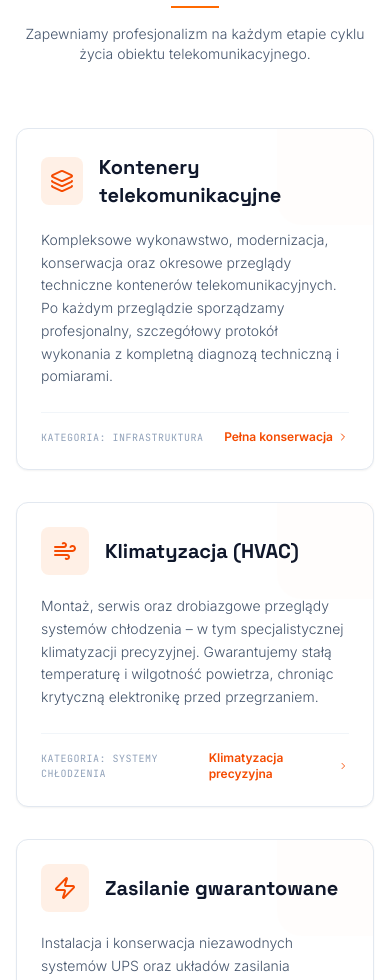
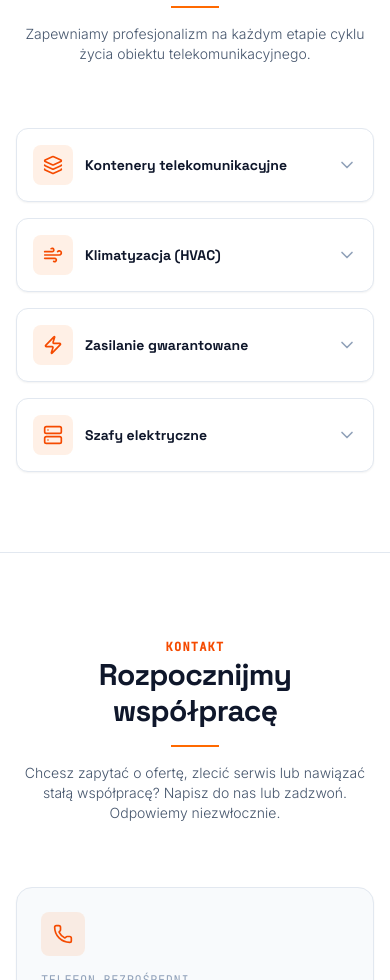
Before and after one commit to wmiga5/Eminstall-website, a React (Vite) app: page / in a window 390 px wide. Shown: the part 3840-4820 px from the top of the page. Built offline with nearby package versions, Linux system fonts and the light colour scheme.

Commit message:
refactor(nav): simplify menu and update contact phone
Remove "Why Us" link, update contact phone number, and prepare state for mobile service expansion.

```diff
--- a/src/App.tsx
+++ b/src/App.tsx
@@ -17,6 +17,7 @@ import {
   ArrowUpRight,
   ChevronLeft,
   ChevronRight,
+  ChevronDown,
   Server,
   Building,
   Check,
@@ -39,6 +40,7 @@ export default function App() {
   const [selectedProject, setSelectedProject] = useState<number | null>(null);
   const [visibleCount, setVisibleCount] = useState(4);
   const [startIndex, setStartIndex] = useState(0);
+  const [activeMobileService, setActiveMobileService] = useState<number | null>(null);
 
   const t = TRANSLATIONS[lang];
 
@@ -225,13 +227,6 @@ export default function App() {
               {t.nav.services}
             </button>
             <button
-              onClick={() => handleScrollTo('dlaczego-my')}
-              className="text-sm font-medium text-slate-600 hover:text-orange-600 transition-colors cursor-pointer"
-              id="nav-link-why-us"
-            >
-              {t.nav.whyUs}
-            </button>
-            <button
               onClick={() => handleScrollTo('realizacje')}
               className="text-sm font-medium text-slate-600 hover:text-orange-600 transition-colors cursor-pointer"
               id="nav-link-realizations"
@@ -269,12 +264,12 @@ export default function App() {
 
             {/* Quick Contact phone header */}
             <a
-              href="tel:517715585"
+              href="tel:696381123"
               className="inline-flex items-center justify-center rounded-lg bg-slate-900 hover:bg-orange-600 px-4 py-2 text-sm font-semibold text-white transition-all cursor-pointer shadow-xs"
               id="header-phone-cta"
             >
               <Phone className="mr-2 h-3.5 w-3.5" />
-              517 715 585
+              696 381 123
             </a>
           </div>
 
@@ -335,13 +330,6 @@ export default function App() {
                 {t.nav.services}
               </button>
               <button
-                onClick={() => handleScrollTo('dlaczego-my')}
-                className="flex w-full items-center py-2.5 px-3 text-base font-semibold rounded-lg text-slate-700 hover:bg-slate-50 hover:text-orange-600 transition-all cursor-pointer"
-                id="mobile-link-why"
-              >
-                {t.nav.whyUs}
-              </button>
-              <button
                 onClick={() => handleScrollTo('realizacje')}
                 className="flex w-full items-center py-2.5 px-3 text-base font-semibold rounded-lg text-slate-700 hover:bg-slate-50 hover:text-orange-600 transition-all cursor-pointer"
                 id="mobile-link-realizations"
@@ -359,12 +347,12 @@ export default function App() {
 
             <div className="pt-4 border-t border-slate-100">
               <a
-                href="tel:517715585"
+                href="tel:696381123"
                 className="flex items-center justify-center w-full rounded-lg bg-orange-500 py-3 text-center text-sm font-bold text-white shadow-xs hover:bg-orange-600 transition-all"
                 id="mobile-phone-cta"
               >
                 <Phone className="mr-2 h-4 w-4" />
-                +48 517 715 585
+                +48 696 381 123
               </a>
             </div>
           </div>
@@ -665,7 +653,9 @@ export default function App() {
               <ChevronLeft className="h-5 w-5" />
             </button>
             <span className="text-xs font-mono font-bold text-slate-500 select-none bg-white border border-slate-200/60 px-3 py-1.5 rounded-full shadow-2xs">
-              {startIndex + 1} - {Math.min(realizationsData.length, startIndex + visibleCount)} / {realizationsData.length}
+              {visibleCount === 1
+                ? `${startIndex + 1} / ${realizationsData.length}`
+                : `${startIndex + 1} - ${Math.min(realizationsData.length, startIndex + visibleCount)} / ${realizationsData.length}`}
             </span>
             <button
               onClick={() => setStartIndex((prev) => Math.min(realizationsData.length - visibleCount, prev + 1))}
@@ -817,8 +807,8 @@ export default function App() {
             <p className="text-slate-600 text-sm md:text-base font-light">{t.services.subtitle}</p>
           </div>
 
-          {/* Services Grid */}
-          <div className="grid grid-cols-1 md:grid-cols-2 gap-8" id="services-grid">
+          {/* Services Grid - Desktop View */}
+          <div className="hidden md:grid grid-cols-1 md:grid-cols-2 gap-8" id="services-grid-desktop">
             {/* Service 1: Telecom Containers */}
             <motion.div
               whileHover={{ y: -5 }}
@@ -939,111 +929,116 @@ export default function App() {
               </div>
             </motion.div>
           </div>
+
+          {/* Services Accordion - Mobile View */}
+          <div className="grid md:hidden grid-cols-1 gap-4" id="services-grid-mobile">
+            {[
+              {
+                id: 1,
+                icon: Layers,
+                title: t.services.serv1Title,
+                desc: t.services.serv1Desc,
+                category: lang === 'PL' ? 'KATEGORIA: INFRASTRUKTURA' : lang === 'EN' ? 'CATEGORY: INFRASTRUCTURE' : 'KATEGORIE: INFRASTRUKTUR',
+                badge: lang === 'PL' ? 'Pełna konserwacja' : lang === 'EN' ? 'Full maintenance' : 'Komplette Wartung'
+              },
+              {
+                id: 2,
+                icon: Wind,
+                title: t.services.serv2Title,
+                desc: t.services.serv2Desc,
+                category: lang === 'PL' ? 'KATEGORIA: SYSTEMY CHŁODZENIA' : lang === 'EN' ? 'CATEGORY: COOLING SYSTEMS' : 'KATEGORIE: KÜHLSYSTEME',
+                badge: lang === 'PL' ? 'Klimatyzacja precyzyjna' : lang === 'EN' ? 'Precision cooling' : 'Präzisionskühlung'
+              },
+              {
+                id: 3,
+                icon: Zap,
+                title: t.services.serv3Title,
+                desc: t.services.serv3Desc,
+                category: lang === 'PL' ? 'KATEGORIA: ENERGETYKA' : lang === 'EN' ? 'CATEGORY: POWER' : 'KATEGORIE: ENERGIE',
+                badge: lang === 'PL' ? 'Systemy UPS & Agregaty' : lang === 'EN' ? 'UPS & Generators' : 'USV & Generatoren'
+              },
+              {
+                id: 4,
+                icon: Server,
+                title: t.services.serv4Title,
+                desc: t.services.serv4Desc,
+                category: lang === 'PL' ? 'KATEGORIA: PREFABRYKACJA' : lang === 'EN' ? 'CATEGORY: PREFABRICATION' : 'KATEGORIE: VORFERTIGUNG',
+                badge: lang === 'PL' ? 'Certyfikowane komponenty' : lang === 'EN' ? 'Certified components' : 'Zertifizierte Bauteile',
+                partners: ['Hager', 'Socomec', 'Vertiv']
+              }
+            ].map((service) => {
+              const IconComponent = service.icon;
+              const isOpen = activeMobileService === service.id;
+              return (
+                <div
+                  key={service.id}
+                  className="rounded-xl border border-slate-200 bg-white shadow-xs overflow-hidden transition-all"
+                >
+                  <button
+                    onClick={() => setActiveMobileService(isOpen ? null : service.id)}
+                    className="w-full flex items-center justify-between p-4 text-left hover:bg-slate-50 transition-colors focus:outline-hidden"
+                  >
+                    <div className="flex items-center space-x-3">
+                      <div className={`flex h-10 w-10 items-center justify-center rounded-lg transition-colors ${isOpen ? 'bg-orange-500 text-white' : 'bg-orange-500/10 text-orange-600'}`}>
+                        <IconComponent className="h-5 w-5" />
+                      </div>
+                      <h3 className="font-display text-sm font-bold text-slate-900 pr-2">
+                        {service.title}
+                      </h3>
+                    </div>
+                    <motion.div
+                      animate={{ rotate: isOpen ? 180 : 0 }}
+                      transition={{ duration: 0.2 }}
+                      className="text-slate-400 shrink-0"
+                    >
+                      <ChevronDown className="h-5 w-5" />
+                    </motion.div>
+                  </button>
+
+                  <AnimatePresence initial={false}>
+                    {isOpen && (
+                      <motion.div
+                        initial={{ height: 0, opacity: 0 }}
+                        animate={{ height: 'auto', opacity: 1 }}
+                        exit={{ height: 0, opacity: 0 }}
+                        transition={{ duration: 0.25, ease: 'easeInOut' }}
+                        className="overflow-hidden"
+                      >
+                        <div className="p-4 pt-1 border-t border-slate-100 bg-slate-50/30 space-y-4">
+                          <p className="text-slate-600 font-light text-xs leading-relaxed">
+                            {service.desc}
+                          </p>
+
+                          {service.partners && (
+                            <div className="flex flex-wrap gap-1.5 items-center">
+                              {service.partners.map((partner) => (
+                                <span key={partner} className="text-[9px] font-mono text-slate-600 bg-slate-100 border border-slate-200 px-2 py-0.5 rounded">
+                                  {partner}
+                                </span>
+                              ))}
+                            </div>
+                          )}
+
+                          <div className="flex items-center justify-between text-[9px] pt-2 border-t border-slate-100">
+                            <span className="font-mono uppercase tracking-wider text-slate-400">
+                              {service.category}
+                            </span>
+                            <span className="font-semibold text-orange-600 flex items-center gap-0.5">
+                              {service.badge} <ChevronRight className="h-2.5 w-2.5" />
+                            </span>
+                          </div>
+                        </div>
+                      </motion.div>
+                    )}
+                  </AnimatePresence>
+                </div>
+              );
+            })}
+          </div>
         </div>
       </section>
 
-      {/* WHY US & PROJECTS HIGHLIGHT */}
-      <section id="dlaczego-my" className="relative py-20 md:py-28 border-t border-slate-200 bg-slate-50/50">
-        <div className="mx-auto max-w-7xl px-4 sm:px-6 lg:px-8">
-          <div className="grid grid-cols-1 lg:grid-cols-12 gap-12 lg:gap-16">
-            {/* Left side: Why Us Pillars */}
-            <div className="lg:col-span-7 space-y-8" id="why-us-pillars">
-              <div className="space-y-2">
-                <span className="text-xs font-bold tracking-widest text-orange-600 uppercase font-mono">{t.whyUs.header}</span>
-                <h2 className="font-display text-3xl sm:text-4xl font-bold tracking-tight text-slate-900">{t.whyUs.title}</h2>
-              </div>
 
-              <div className="grid grid-cols-1 sm:grid-cols-2 gap-6">
-                {/* Pillar 1 */}
-                <div className="space-y-2">
-                  <div className="flex items-center space-x-2.5">
-                    <span className="flex h-5 w-5 items-center justify-center rounded bg-orange-500/10 text-orange-600 text-xs font-bold font-mono">01</span>
-                    <h3 className="font-bold text-slate-900 text-base">{t.whyUs.point1Title}</h3>
-                  </div>
-                  <p className="text-slate-600 text-sm leading-relaxed pl-7">
-                    {t.whyUs.point1Desc}
-                  </p>
-                </div>
-
-                {/* Pillar 2 */}
-                <div className="space-y-2">
-                  <div className="flex items-center space-x-2.5">
-                    <span className="flex h-5 w-5 items-center justify-center rounded bg-orange-500/10 text-orange-600 text-xs font-bold font-mono">02</span>
-                    <h3 className="font-bold text-slate-900 text-base">{t.whyUs.point2Title}</h3>
-                  </div>
-                  <p className="text-slate-600 text-sm leading-relaxed pl-7">
-                    {t.whyUs.point2Desc}
-                  </p>
-                </div>
-
-                {/* Pillar 3 */}
-                <div className="space-y-2">
-                  <div className="flex items-center space-x-2.5">
-                    <span className="flex h-5 w-5 items-center justify-center rounded bg-orange-500/10 text-orange-600 text-xs font-bold font-mono">03</span>
-                    <h3 className="font-bold text-slate-900 text-base">{t.whyUs.point3Title}</h3>
-                  </div>
-                  <p className="text-slate-600 text-sm leading-relaxed pl-7">
-                    {t.whyUs.point3Desc}
-                  </p>
-                </div>
-
-                {/* Pillar 4 */}
-                <div className="space-y-2">
-                  <div className="flex items-center space-x-2.5">
-                    <span className="flex h-5 w-5 items-center justify-center rounded bg-orange-500/10 text-orange-600 text-xs font-bold font-mono">04</span>
-                    <h3 className="font-bold text-slate-900 text-base">{t.whyUs.point4Title}</h3>
-                  </div>
-                  <p className="text-slate-600 text-sm leading-relaxed pl-7">
-                    {t.whyUs.point4Desc}
-                  </p>
-                </div>
-              </div>
-            </div>
-
-            {/* Right side: Projects Highlight Description */}
-            <div className="lg:col-span-5" id="why-us-highlight-card">
-              <div className="relative rounded-2xl border border-slate-200 bg-slate-50 p-6 md:p-8 space-y-6 shadow-xs">
-                <div className="flex items-center space-x-3 border-b border-slate-250 pb-4">
-                  <CheckCircle2 className="text-orange-500 h-5.5 w-5.5 shrink-0" />
-                  <h3 className="font-display text-lg font-bold text-slate-900 uppercase tracking-wide">
-                    {t.whyUs.projectsTitle}
-                  </h3>
-                </div>
-
-                <p className="text-slate-600 font-light text-sm leading-relaxed">
-                  {t.whyUs.projectsDesc}
-                </p>
-
-                {/* Scope badges */}
-                <div className="pt-4 border-t border-slate-200 space-y-3">
-                  <span className="block text-[10px] font-mono uppercase tracking-widest text-slate-400">
-                    {lang === 'PL' ? 'SPECYFIKACJA TECHNICZNA' : lang === 'EN' ? 'TECHNICAL SPECIFICATION' : 'TECHNISCHE DATEN'}
-                  </span>
-
-                  <div className="grid grid-cols-2 gap-3 text-xs">
-                    <div className="flex items-center space-x-2 text-slate-600">
-                      <div className="h-1.5 w-1.5 rounded-full bg-orange-500" />
-                      <span>{lang === 'PL' ? 'Uprawnienia SEP' : lang === 'EN' ? 'SEP Certified' : 'SEP-Zertifiziert'}</span>
-                    </div>
-                    <div className="flex items-center space-x-2 text-slate-600">
-                      <div className="h-1.5 w-1.5 rounded-full bg-orange-500" />
-                      <span>{lang === 'PL' ? 'Przeglądy 24h' : lang === 'EN' ? '24h Audits' : '24h Prüfungen'}</span>
-                    </div>
-                    <div className="flex items-center space-x-2 text-slate-600">
-                      <div className="h-1.5 w-1.5 rounded-full bg-orange-500" />
-                      <span>{lang === 'PL' ? 'Klimatyzacja precyzyjna' : lang === 'EN' ? 'Precision Cooling' : 'Präzisionskühlung'}</span>
-                    </div>
-                    <div className="flex items-center space-x-2 text-slate-600">
-                      <div className="h-1.5 w-1.5 rounded-full bg-orange-500" />
-                      <span>Hager, Socomec, Vertiv</span>
-                    </div>
-                  </div>
-                </div>
-              </div>
-            </div>
-          </div>
-        </div>
-      </section>
 
 
 
@@ -1205,7 +1200,6 @@ export default function App() {
             <div className="flex flex-wrap justify-center gap-6 text-xs text-slate-300">
               <button onClick={() => handleScrollTo('o-nas')} className="hover:text-orange-400 transition-colors cursor-pointer">{t.nav.about}</button>
               <button onClick={() => handleScrollTo('uslugi')} className="hover:text-orange-400 transition-colors cursor-pointer">{t.nav.services}</button>
-              <button onClick={() => handleScrollTo('dlaczego-my')} className="hover:text-orange-400 transition-colors cursor-pointer">{t.nav.whyUs}</button>
               <button onClick={() => handleScrollTo('realizacje')} className="hover:text-orange-400 transition-colors cursor-pointer">{t.whyUs.projectsTitle}</button>
               <button onClick={() => handleScrollTo('kontakt')} className="hover:text-orange-400 transition-colors cursor-pointer">{t.nav.contact}</button>
             </div>
```
